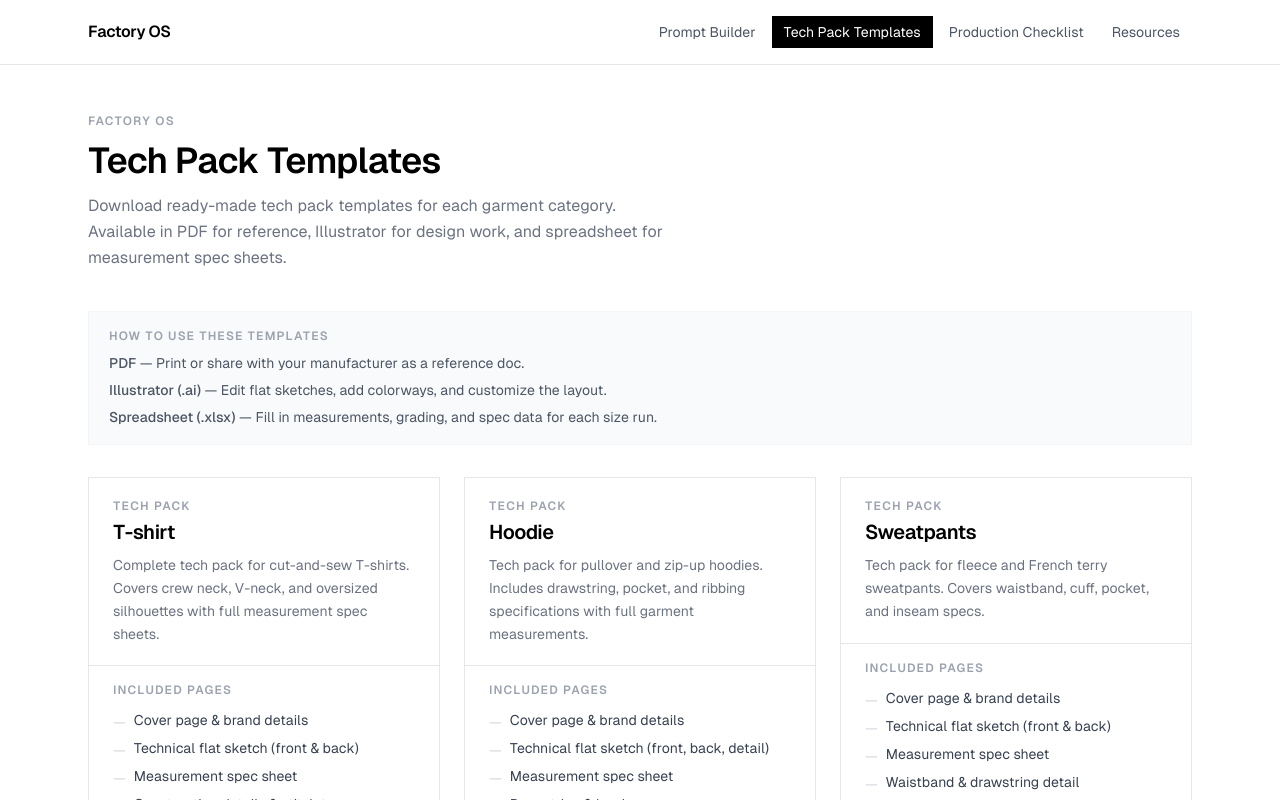
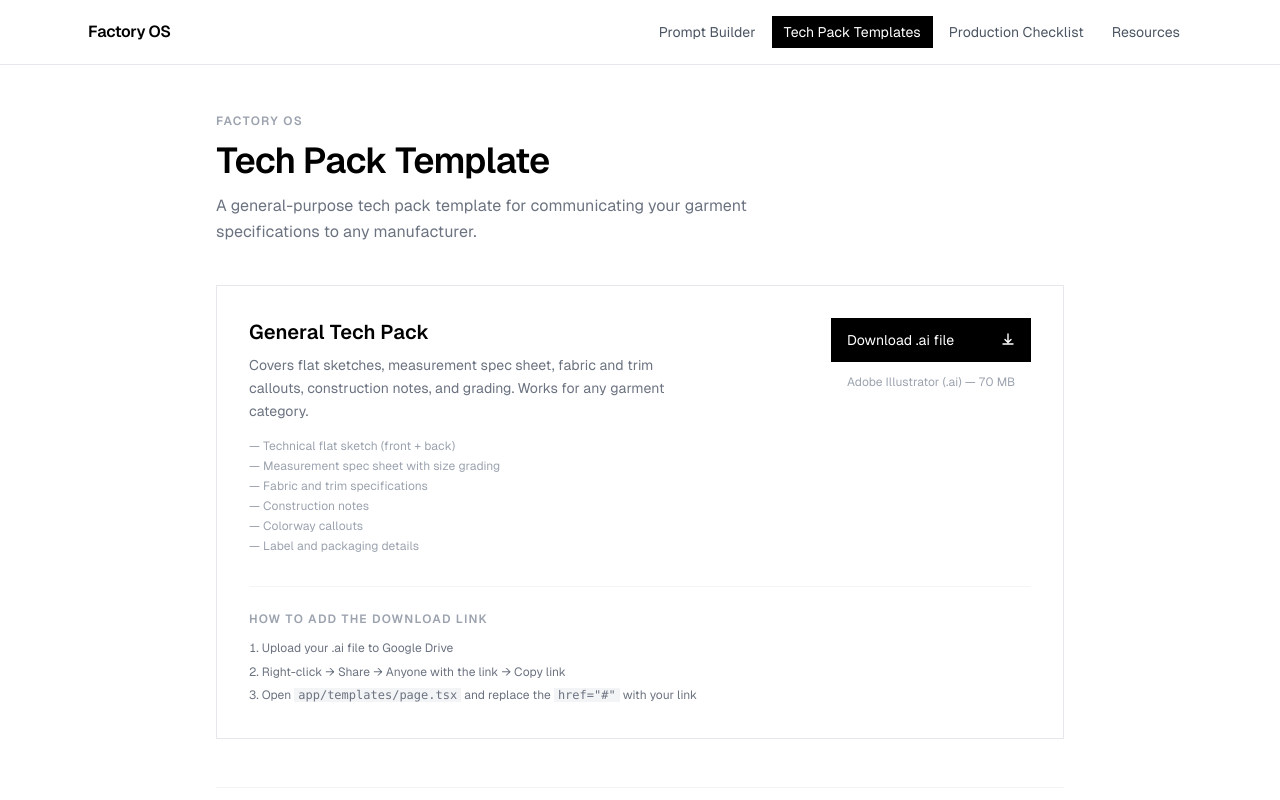
Before and after one commit to johndotpark/ed-en-core, a Next.js app: page /templates in a window 1280 px wide. Shown: the top 800 px of the page. Built offline with nearby package versions, Linux system fonts and the light colour scheme.

Commit message:
Replace multi-template cards with single general tech pack page
One download card for the general AI tech pack. Includes inline
instructions for adding the Google Drive link once the file is uploaded.

https://claude.ai/code/session_01Y8T3NcV2ve7i5mXDiR6ZGf

```diff
--- a/app/templates/page.tsx
+++ b/app/templates/page.tsx
@@ -1,60 +1,90 @@
-import DownloadCard from "@/components/ui/DownloadCard";
-import { TEMPLATE_CARDS } from "@/lib/templateData";
-
 export const metadata = {
-  title: "Tech Pack Templates — Factory OS",
+  title: "Tech Pack Template — Factory OS",
   description:
-    "Download tech pack templates for T-shirts, hoodies, sweatpants, denim, and jackets in PDF, Illustrator, and spreadsheet formats.",
+    "Download the Factory OS general tech pack template in Adobe Illustrator format.",
 };
 
 export default function TemplatesPage() {
   return (
-    <div className="max-w-6xl mx-auto px-6 py-12">
+    <div className="max-w-4xl mx-auto px-6 py-12">
       <div className="mb-10">
         <p className="text-xs font-semibold uppercase tracking-widest text-gray-400 mb-3">
           Factory OS
         </p>
         <h1 className="text-3xl sm:text-4xl font-semibold tracking-tight mb-3">
-          Tech Pack Templates
+          Tech Pack Template
         </h1>
         <p className="text-base text-gray-500 max-w-xl leading-relaxed">
-          Download ready-made tech pack templates for each garment category.
-          Available in PDF for reference, Illustrator for design work, and
-          spreadsheet for measurement spec sheets.
+          A general-purpose tech pack template for communicating your garment
+          specifications to any manufacturer.
         </p>
       </div>
 
-      <div className="mb-8 border border-gray-100 bg-gray-50 px-5 py-4">
-        <p className="text-xs font-semibold uppercase tracking-widest text-gray-400 mb-2">
-          How to use these templates
-        </p>
-        <ul className="text-sm text-gray-600 space-y-1 leading-relaxed">
-          <li>
-            <span className="font-medium">PDF</span> — Print or share with your
-            manufacturer as a reference doc.
-          </li>
-          <li>
-            <span className="font-medium">Illustrator (.ai)</span> — Edit flat
-            sketches, add colorways, and customize the layout.
-          </li>
-          <li>
-            <span className="font-medium">Spreadsheet (.xlsx)</span> — Fill in
-            measurements, grading, and spec data for each size run.
-          </li>
-        </ul>
+      {/* Main download card */}
+      <div className="border border-gray-200 p-8 mb-12">
+        <div className="flex flex-col sm:flex-row sm:items-start sm:justify-between gap-6">
+          <div>
+            <h2 className="text-xl font-semibold mb-2">General Tech Pack</h2>
+            <p className="text-sm text-gray-500 max-w-md leading-relaxed mb-4">
+              Covers flat sketches, measurement spec sheet, fabric and trim
+              callouts, construction notes, and grading. Works for any garment
+              category.
+            </p>
+            <ul className="text-xs text-gray-400 space-y-1">
+              <li>— Technical flat sketch (front + back)</li>
+              <li>— Measurement spec sheet with size grading</li>
+              <li>— Fabric and trim specifications</li>
+              <li>— Construction notes</li>
+              <li>— Colorway callouts</li>
+              <li>— Label and packaging details</li>
+            </ul>
+          </div>
+
+          <div className="flex flex-col gap-3 sm:min-w-[200px]">
+            {/*
+              Replace the href below with your Google Drive / Dropbox share link
+              once you upload the AI file. Example:
+              href="https://drive.google.com/uc?export=download&id=YOUR_FILE_ID"
+            */}
+            <a
+              href="#"
+              className="flex items-center justify-between px-4 py-3 bg-black text-white text-sm hover:bg-gray-800 transition-colors"
+              onClick={(e) => e.preventDefault()}
+              title="Upload the AI file to Google Drive and replace the href"
+            >
+              <span>Download .ai file</span>
+              <svg width="14" height="14" viewBox="0 0 14 14" fill="none">
+                <path
+                  d="M7 1v8M4 6.5l3 3 3-3M2 11h10"
+                  stroke="currentColor"
+                  strokeWidth="1.4"
+                  strokeLinecap="round"
+                  strokeLinejoin="round"
+                />
+              </svg>
+            </a>
+            <p className="text-xs text-gray-400 text-center">Adobe Illustrator (.ai) — 70 MB</p>
+          </div>
+        </div>
+
+        <div className="mt-8 border-t border-gray-100 pt-6">
+          <p className="text-xs font-semibold uppercase tracking-widest text-gray-400 mb-3">
+            How to add the download link
+          </p>
+          <ol className="text-xs text-gray-500 space-y-1 leading-relaxed list-decimal list-inside">
+            <li>Upload your .ai file to Google Drive</li>
+            <li>Right-click → Share → Anyone with the link → Copy link</li>
+            <li>Open <code className="bg-gray-100 px-1">app/templates/page.tsx</code> and replace the <code className="bg-gray-100 px-1">href=&quot;#&quot;</code> with your link</li>
+          </ol>
+        </div>
       </div>
 
-      <div className="grid grid-cols-1 sm:grid-cols-2 lg:grid-cols-3 gap-6">
-        {TEMPLATE_CARDS.map((template) => (
-          <DownloadCard key={template.id} template={template} />
-        ))}
-      </div>
-
-      <section className="mt-16 border-t border-gray-100 pt-12">
+      {/* What's in a tech pack */}
+      <section className="border-t border-gray-100 pt-12">
         <p className="text-xs font-semibold uppercase tracking-widest text-gray-400 mb-6">
           What&apos;s in a tech pack?
         </p>
-        <div className="grid grid-cols-1 sm:grid-cols-2 gap-8 max-w-3xl">
+        <div className="grid grid-cols-1 sm:grid-cols-2 gap-8">
           {[
             {
               title: "Technical flat sketch",
@@ -66,7 +96,7 @@ export default function TemplatesPage() {
             },
             {
               title: "Fabric & trim specifications",
-              body: "Fabric composition, weight, treatment, and all trim specifications including thread, zipper, and label details.",
+              body: "Fabric composition, weight, treatment, and all trim specs including thread, zipper, and label details.",
             },
             {
               title: "Construction details",
```
